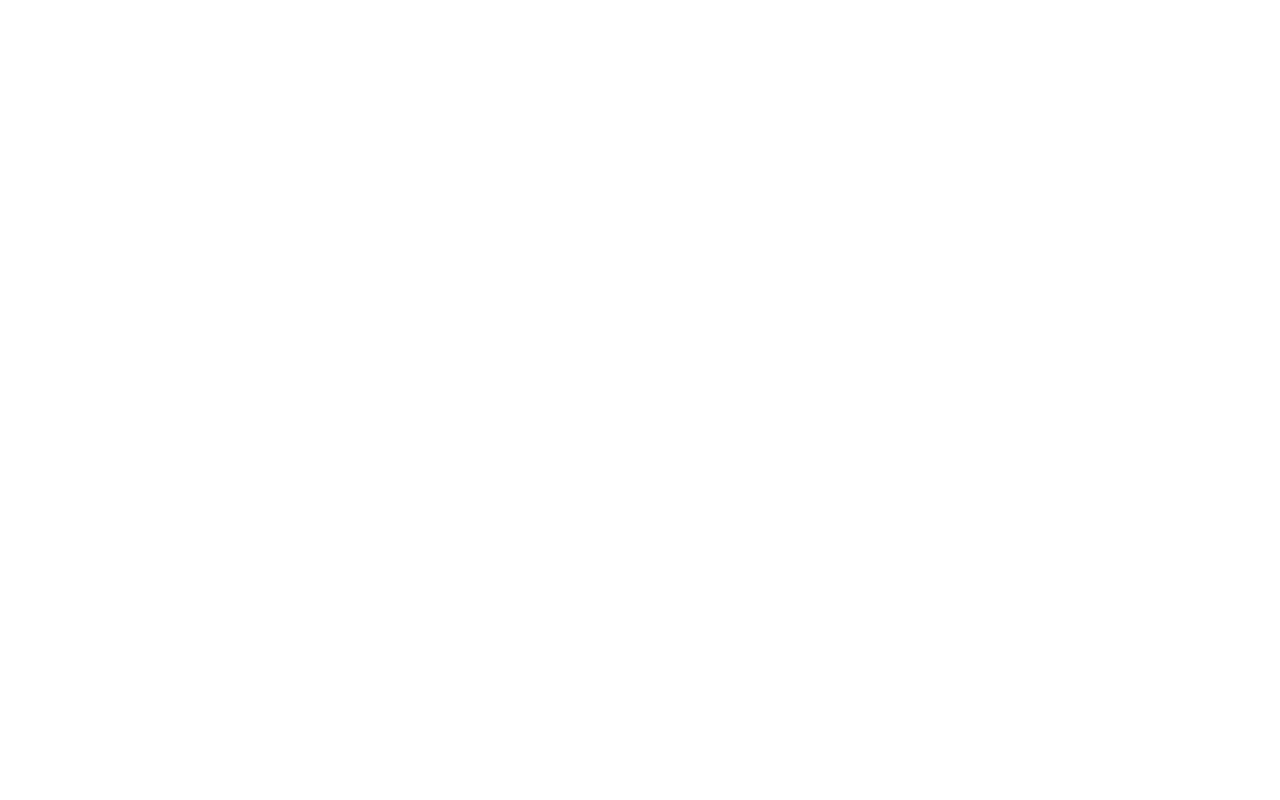
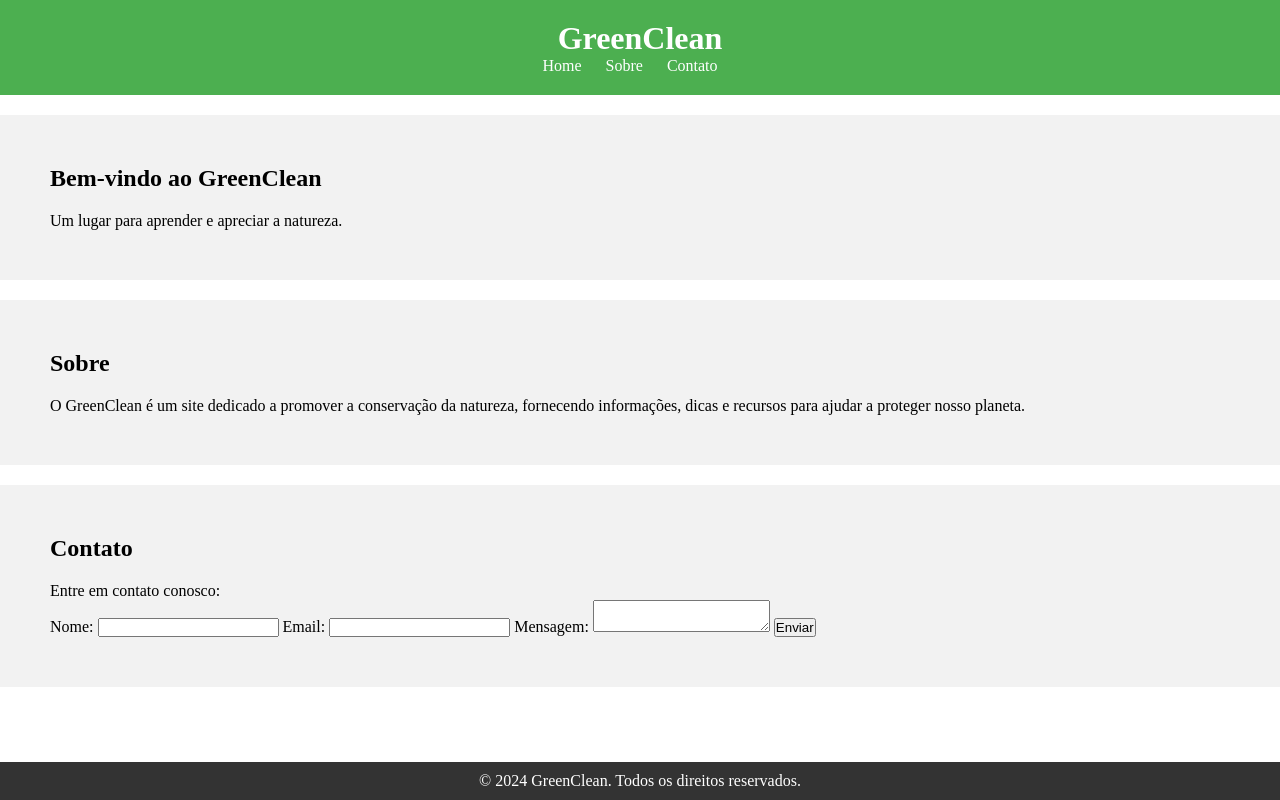
Before and after one commit to ThiagoFroz/GreenClean, a plain HTML site: page index.html in a window 1280 px wide. Drawn offline with Linux system fonts and the light colour scheme.

Commit message:
Criei uma base HTML e CSS para o site

```diff
--- a/index.html
+++ b/index.html
@@ -3,10 +3,50 @@
 <head>
     <meta charset="UTF-8">
     <meta name="viewport" content="width=device-width, initial-scale=1.0">
-    <link rel="stylesheet" href="../GreenClean/style/style.css">
-    <title>Green Clean</title>
+    <title>GreenClean</title>
+    <link rel="stylesheet" href="style/style.css">
 </head>
 <body>
+    <header>
+        <h1>GreenClean</h1>
+        <nav>
+            <ul>
+                <li><a href="#home">Home</a></li>
+                <li><a href="#sobre">Sobre</a></li>
+                <li><a href="#contato">Contato</a></li>
+            </ul>
+        </nav>
+    </header>
 
+    <section id="home">
+        <h2>Bem-vindo ao GreenClean</h2>
+        <p>Um lugar para aprender e apreciar a natureza.</p>
+    </section>
+
+    <section id="sobre">
+        <h2>Sobre</h2>
+        <p>O GreenClean é um site dedicado a promover a conservação da natureza, fornecendo informações, dicas e recursos para ajudar a proteger nosso planeta.</p>
+    </section>
+
+    <section id="contato">
+        <h2>Contato</h2>
+        <p>Entre em contato conosco:</p>
+        <form>
+            <label for="nome">Nome:</label>
+            <input type="text" id="nome" name="nome" required>
+
+            <label for="email">Email:</label>
+            <input type="email" id="email" name="email" required>
+
+            <label for="mensagem">Mensagem:</label>
+            <textarea id="mensagem" name="mensagem" required></textarea>
+
+            <button type="submit">Enviar</button>
+        </form>
+    </section>
+
+    <footer>
+        <p>&copy; 2024 GreenClean. Todos os direitos reservados.</p>
+    </footer>
 </body>
 </html>
--- a/style/style.css
+++ b/style/style.css
@@ -1,3 +1,54 @@
-*{
+/* Reset CSS para remover margens e preenchimentos padrão */
+* {
+    margin: 0;
+    padding: 0;
+    box-sizing: border-box;
+}
+
+/* Estilos para o cabeçalho */
+header {
+    background-color: #4CAF50;
+    color: #fff;
+    padding: 20px;
+    text-align: center;
+}
+
+header h1 {
     margin: 0;
 }
+
+nav ul {
+    list-style-type: none;
+}
+
+nav ul li {
+    display: inline;
+    margin-right: 20px;
+}
+
+nav ul li a {
+    color: #fff;
+    text-decoration: none;
+}
+
+/* Estilos para as seções */
+section {
+    padding: 50px;
+    margin: 20px 0;
+    background-color: #f2f2f2;
+}
+
+section h2 {
+    margin-bottom: 20px;
+}
+
+/* Estilos para o rodapé */
+footer {
+    background-color: #333;
+    color: #fff;
+    text-align: center;
+    padding: 10px 0;
+    position: fixed;
+    bottom: 0;
+    width: 100%;
+}
```
